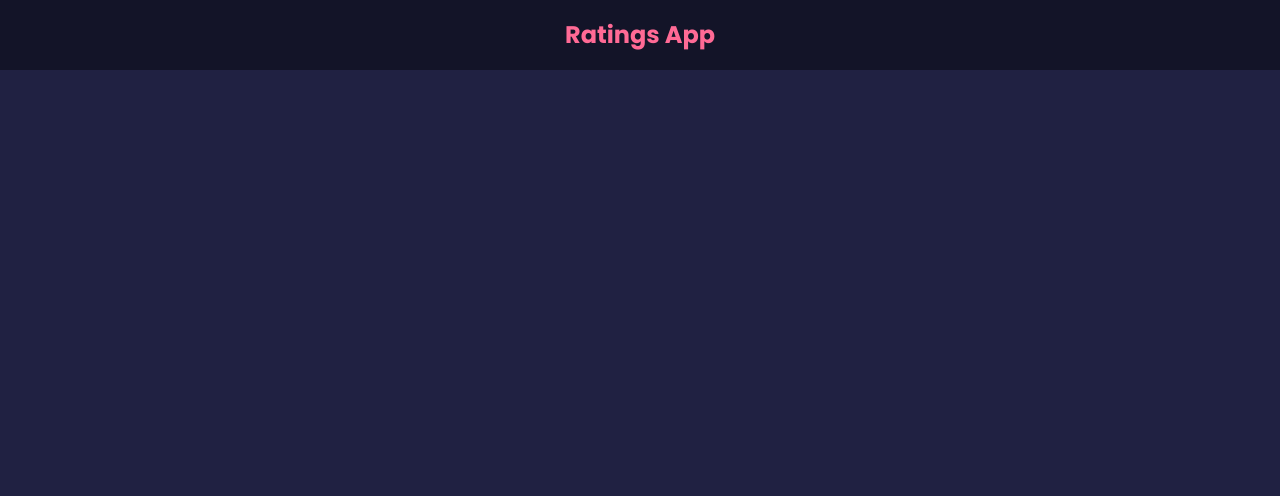
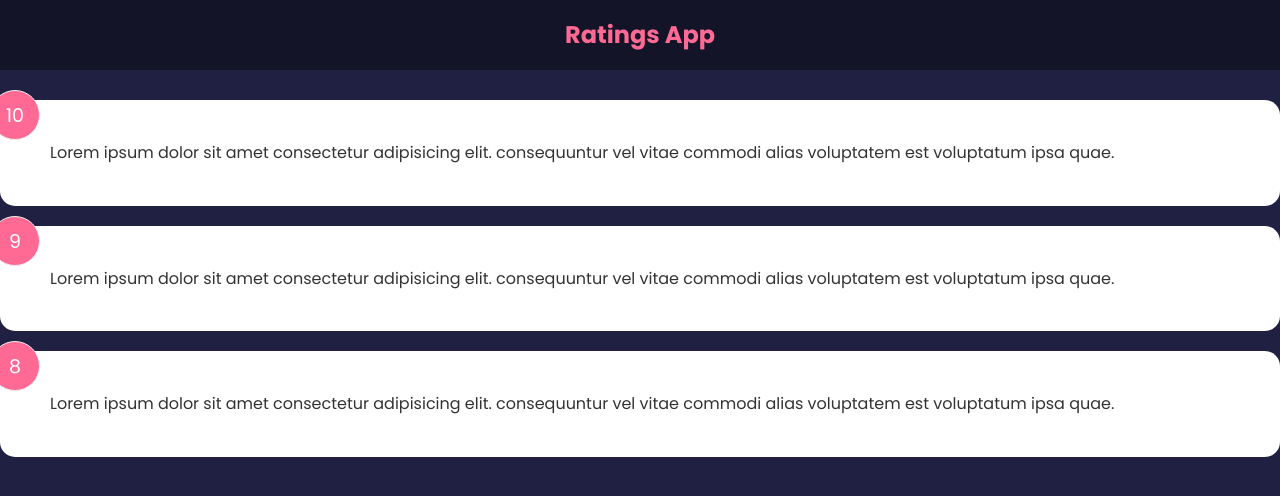
Before and after one commit to MarkCondello/RatingsApp, a React (Create React App) app: page / in a window 1280 px wide. Shown: the top 496 px of the page. Built offline with nearby package versions, Linux system fonts and the light colour scheme.

Commit message:
-rating list included

```diff
--- a/src/App.js
+++ b/src/App.js
@@ -1,9 +1,14 @@
-import Header from './components/Header';
+import {useState} from 'react'
+import FeedbackData from './data/Feedbackdata'
+import Header from './components/Header'
+import FeedbackList from './components/FeedbackList'
 
 function App() {
+  const [feedback, setFeeback] = useState(FeedbackData)
   return (
   <>
     <Header text='Ratings App' />
+    <FeedbackList feedback={feedback}/>
    </>
   )
 }
--- /dev/null
+++ b/src/components/FeedbackItem.jsx
@@ -0,0 +1,15 @@
+// import {useState} from 'react'
+
+function FeedbackItem({item}) {
+  // const [rating, setRating] = useState(7)
+  // const [text, setText] = useState('This is an example of a text display')
+
+  return (
+    <div className="card">
+      <div className="num-display">{item.rating}</div>
+      <div className="text-display">{item.text}</div>
+    </div>
+  )
+}
+
+export default FeedbackItem
--- /dev/null
+++ b/src/components/FeedbackList.jsx
@@ -0,0 +1,18 @@
+import FeedbackItem from './FeedbackItem'
+
+function FeedbackList({feedback}) {
+  if(!feedback || feedback.length === 0) {
+    return <p>No feedback yet...</p>
+  } else {
+    return (
+      <div className='feedback-list'>
+        {feedback.map((item)=> (
+          <FeedbackItem key={item.id} item={item}/>
+          ))
+        }
+      </div>
+    )
+  }
+}
+
+export default FeedbackList
--- /dev/null
+++ b/src/data/Feedbackdata.js
@@ -0,0 +1,19 @@
+const FeedbackData = [
+  {
+    id: 1,
+    rating: 10,
+    text: 'Lorem ipsum dolor sit amet consectetur adipisicing elit. consequuntur vel vitae commodi alias voluptatem est voluptatum ipsa quae.',
+  },
+  {
+    id: 2,
+    rating: 9,
+    text: 'Lorem ipsum dolor sit amet consectetur adipisicing elit. consequuntur vel vitae commodi alias voluptatem est voluptatum ipsa quae.',
+  },
+  {
+    id: 3,
+    rating: 8,
+    text: 'Lorem ipsum dolor sit amet consectetur adipisicing elit. consequuntur vel vitae commodi alias voluptatem est voluptatum ipsa quae.',
+  },
+]
+
+export default FeedbackData
```
Also changed, not shown: src/components/Card.jsx (added).
